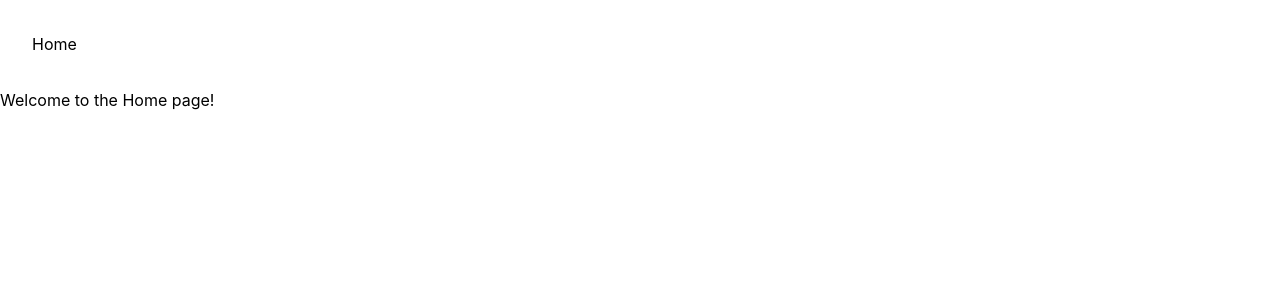
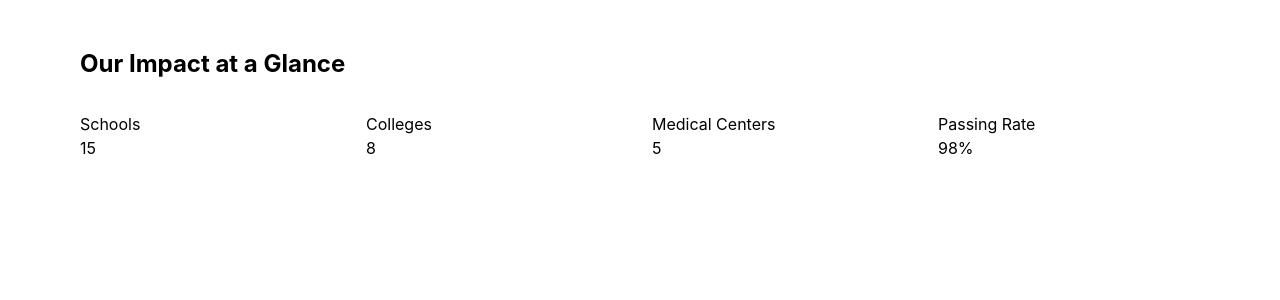
Before and after one commit to Moskov-1/social_showcasing_react_project, a React (Vite) app: page / in a window 1280 px wide. Shown: the top 300 px of the page. Built offline with nearby package versions, Linux system fonts and the light colour scheme.

Commit message:
Add ProjectCard, StatCard, StatsData, and projectsData components; update Home to display stats

```diff
--- /dev/null
+++ b/src/components/ProjectCard.jsx
@@ -0,0 +1,11 @@
+export default function ProjectCard({ project }) {
+  return (
+    <div className="project-card">
+      <h3>{project.title}</h3>
+      <p>{project.description}</p>
+      <a href={project.link} target="_blank" rel="noopener noreferrer">
+        View Project
+      </a>
+    </div>
+  );
+}
--- a/src/components/StatCard.jsx
+++ b/src/components/StatCard.jsx
@@ -0,0 +1,6 @@
+export const StatCard = ({ label, value }) => (
+  <div className="stat-card">
+    <h3 className="stat-label">{label}</h3>
+    <p className="stat-value">{value}</p>
+  </div>
+);
--- /dev/null
+++ b/src/data/StatsData.jsx
@@ -0,0 +1,6 @@
+export const StatsData = [
+  { id: 1, label: "Schools", value: "15" },
+  { id: 2, label: "Colleges", value: "8" },
+  { id: 3, label: "Medical Centers", value: "5" },
+  { id: 4, label: "Passing Rate", value: "98%" },
+];
--- /dev/null
+++ b/src/data/projectsData.jsx
@@ -0,0 +1,8 @@
+export const projectsData = [
+    { id: 1, title: "Clean Water Initiative", category: "Health", image: "https://via.placeholder.com/150" },
+    { id: 2, title: "Rural School Build", category: "Education", image: "https://via.placeholder.com/150" },
+    { id: 3, title: "Solar Power Hub", category: "Infrastructure", image: "https://via.placeholder.com/150" },
+    { id: 4, title: "Medical Camp 2024", category: "Health", image: "https://via.placeholder.com/150" },
+    { id: 5, title: "Digital Literacy", category: "Education", image: "https://via.placeholder.com/150" },
+    { id: 6, title: "Reforestation Drive", category: "Environment", image: "https://via.placeholder.com/150" },
+];
--- a/src/pages/Home.jsx
+++ b/src/pages/Home.jsx
@@ -1,11 +1,22 @@
+import {StatCard} from '../components/StatCard';
+import {StatsData} from '../data/StatsData';
+const Home = () => {
+  return (
+    <div className="max-w-6xl mx-auto px-4 py-12">
+      <h2 className="text-2xl font-bold mb-8">Our Impact at a Glance</h2>
 
-const Home = () => {
-    return (
-        <div>
-            <h1 className="p-8">Home</h1>
-            <p>Welcome to the Home page!</p>
-        </div>
-    );
+      {/* This grid layout makes the 4 cards sit side-by-side on desktop */}
+      <div className="grid grid-cols-1 md:grid-cols-2 lg:grid-cols-4 gap-6">
+        {StatsData.map((stat) => (
+          <StatCard
+            key={stat.id}
+            label={stat.label}
+            value={stat.value}
+          />
+        ))}
+      </div>
+    </div>
+  );
 };
 
 export default Home;
```
